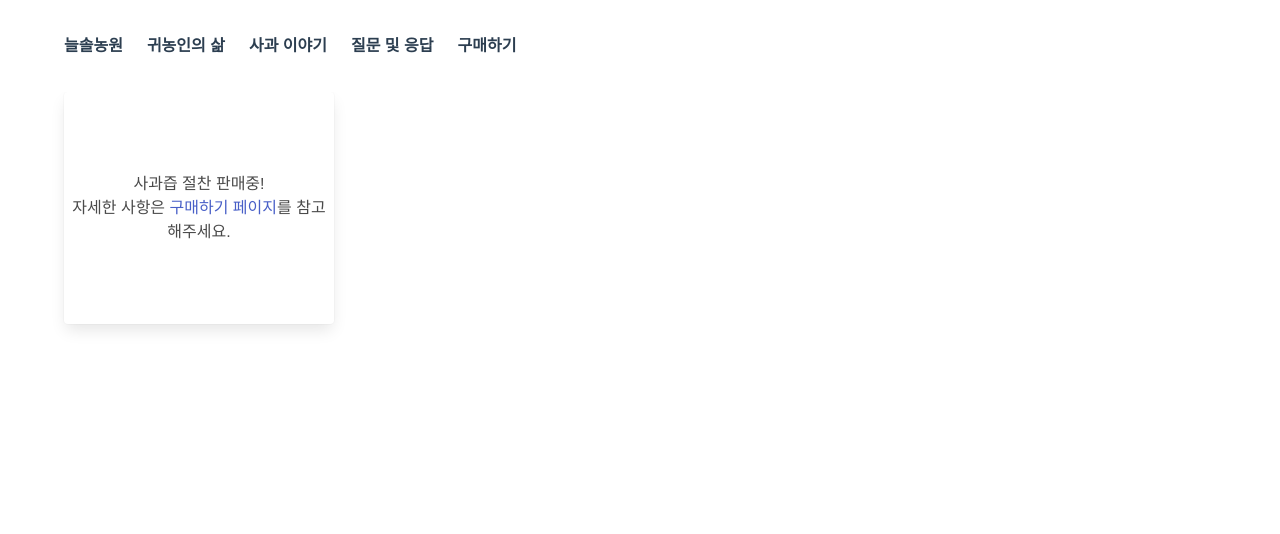
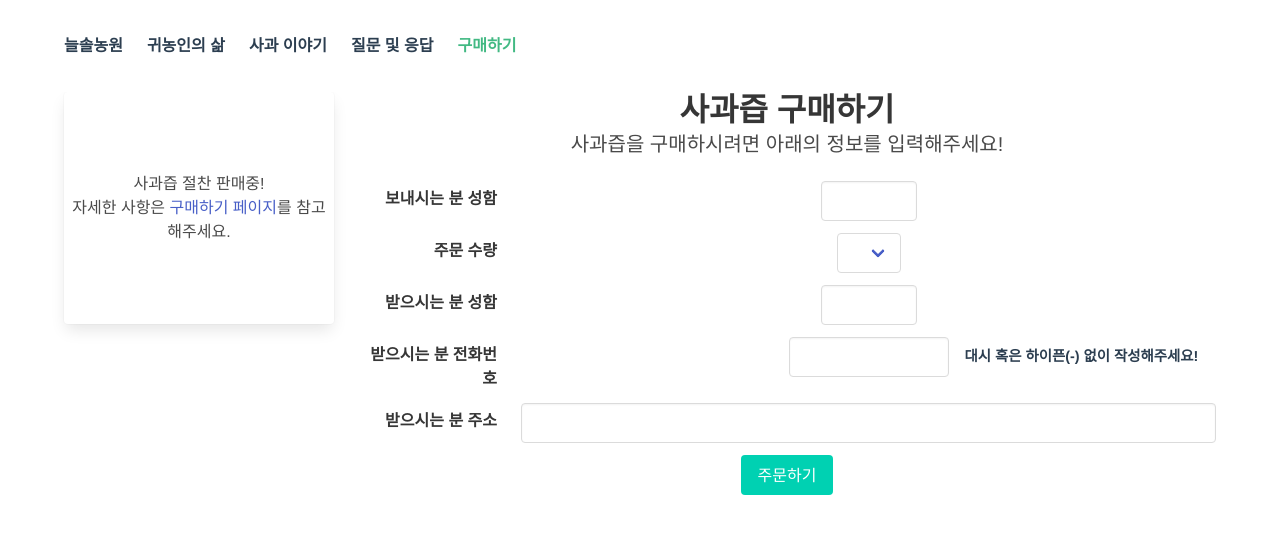
Before and after one commit to Zeniuus/awesome-applejuice, a Vue app in the folder client/: page /order in a window 1280 px wide. Shown: the top 534 px of the page. Built offline with nearby package versions, Linux system fonts and the light colour scheme.

Commit message:
Change naming: buy -> order

```diff
--- a/client/src/components/Advertisement.vue
+++ b/client/src/components/Advertisement.vue
@@ -4,7 +4,7 @@
       사과즙 절찬 판매중!
     </p>
     <p>
-      자세한 사항은 <router-link :to="{ name: 'buy' }">구매하기 페이지</router-link>를 참고해주세요.
+      자세한 사항은 <router-link :to="{ name: 'order' }">구매하기 페이지</router-link>를 참고해주세요.
     </p>
   </div>
 </template>
--- a/client/src/components/Navbar.vue
+++ b/client/src/components/Navbar.vue
@@ -23,7 +23,7 @@
           <router-link class="navbar-item" :to="{ name: 'qna' }">
             질문 및 응답
           </router-link>
-          <router-link class="navbar-item" :to="{ name: 'buy' }">
+          <router-link class="navbar-item" :to="{ name: 'order' }">
             구매하기
           </router-link>
         </div>
--- a/client/src/router.js
+++ b/client/src/router.js
@@ -4,7 +4,7 @@ import Home from './views/Home';
 import RuralLife from './views/RuralLife';
 import AppleStory from './views/AppleStory';
 import QnA from './views/QnA';
-import Buy from './views/Buy';
+import Order from './views/Order';
 
 
 Vue.use(Router);
@@ -34,9 +34,9 @@ export default new Router({
       component: QnA,
     },
     {
-      path: '/buy',
-      name: 'buy',
-      component: Buy,
+      path: '/order',
+      name: 'order',
+      component: Order,
     },
     // {
     //   path: '/about',
--- a/client/src/views/Buy.vue
+++ b/client/src/views/Order.vue
@@ -48,7 +48,7 @@ import HorizontalInputField from '../components/HorizontalInputField';
 import { API_URL } from '../config';
 
 export default {
-  name: 'Buy',
+  name: 'Order',
   data() {
     return {
       senderName: '',
```
